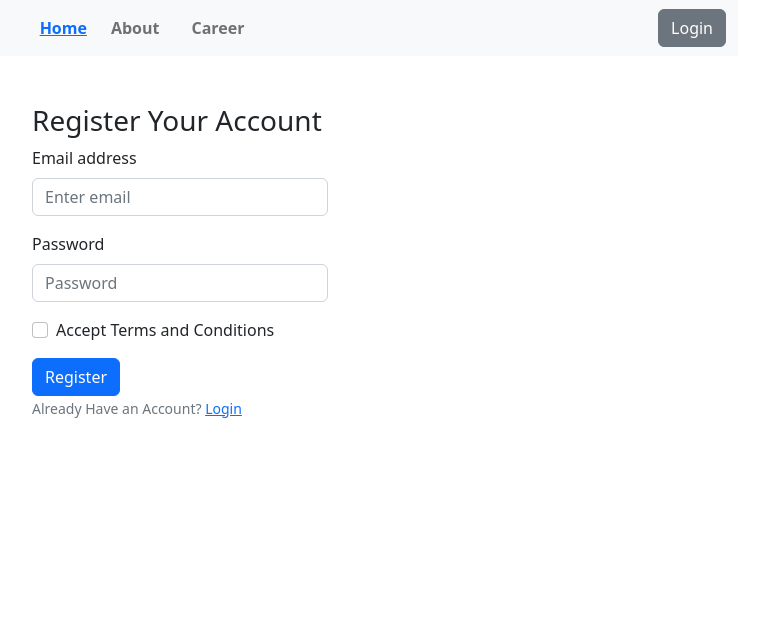
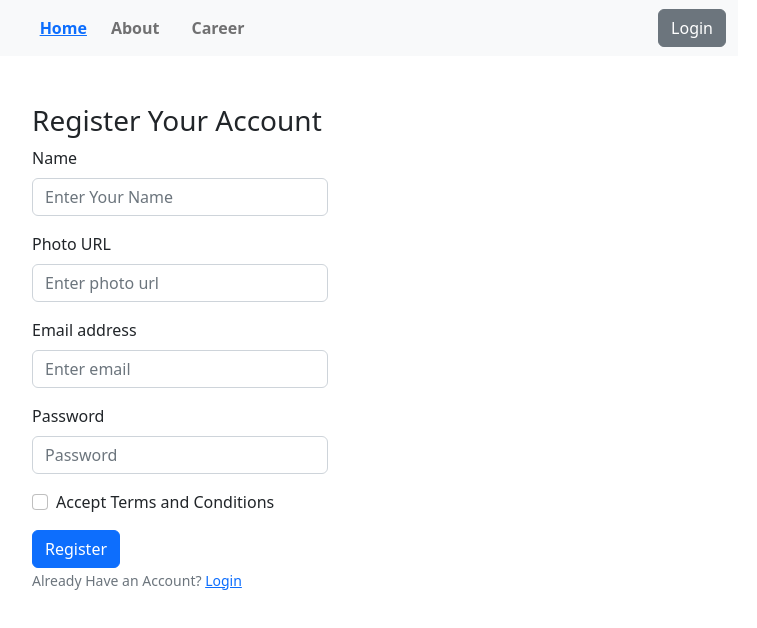
Before and after one commit to ataullahmesbah/the-dragon-news-website, a React (Vite) app: page /register in a window 1280 px wide. Shown: the top 628 px of the page, without its empty margins (460-1217 px from the left). Built offline with nearby package versions, Linux system fonts and the light colour scheme.

Commit message:
final done

```diff
--- a/src/pages/Login/Register/Register.jsx
+++ b/src/pages/Login/Register/Register.jsx
@@ -7,6 +7,16 @@ const Register = () => {
         <Container className='mx-auto w-25 mt-5'>
             <h3>Register Your Account</h3>
             <Form>
+                <Form.Group className="mb-3" controlId="formBasicEmail">
+                    <Form.Label>Name</Form.Label>
+                    <Form.Control type="text" name='name' placeholder="Enter Your Name" required />
+
+                </Form.Group>
+                <Form.Group className="mb-3" controlId="formBasicEmail">
+                    <Form.Label>Photo URL</Form.Label>
+                    <Form.Control type="text" name='photo' placeholder="Enter photo url" required />
+
+                </Form.Group>
                 <Form.Group className="mb-3" controlId="formBasicEmail">
                     <Form.Label>Email address</Form.Label>
                     <Form.Control type="email" name='email' placeholder="Enter email" required />
@@ -20,7 +30,7 @@ const Register = () => {
                 </Form.Group>
 
                 <Form.Group className="mb-3" controlId="formBasicCheckbox">
-                    <Form.Check type="checkbox" label="Accept Terms and Conditions" />
+                    <Form.Check type="checkbox" name='accept' label="Accept Terms and Conditions" />
                 </Form.Group>
 
                 <Button variant="primary" type="submit">
```
